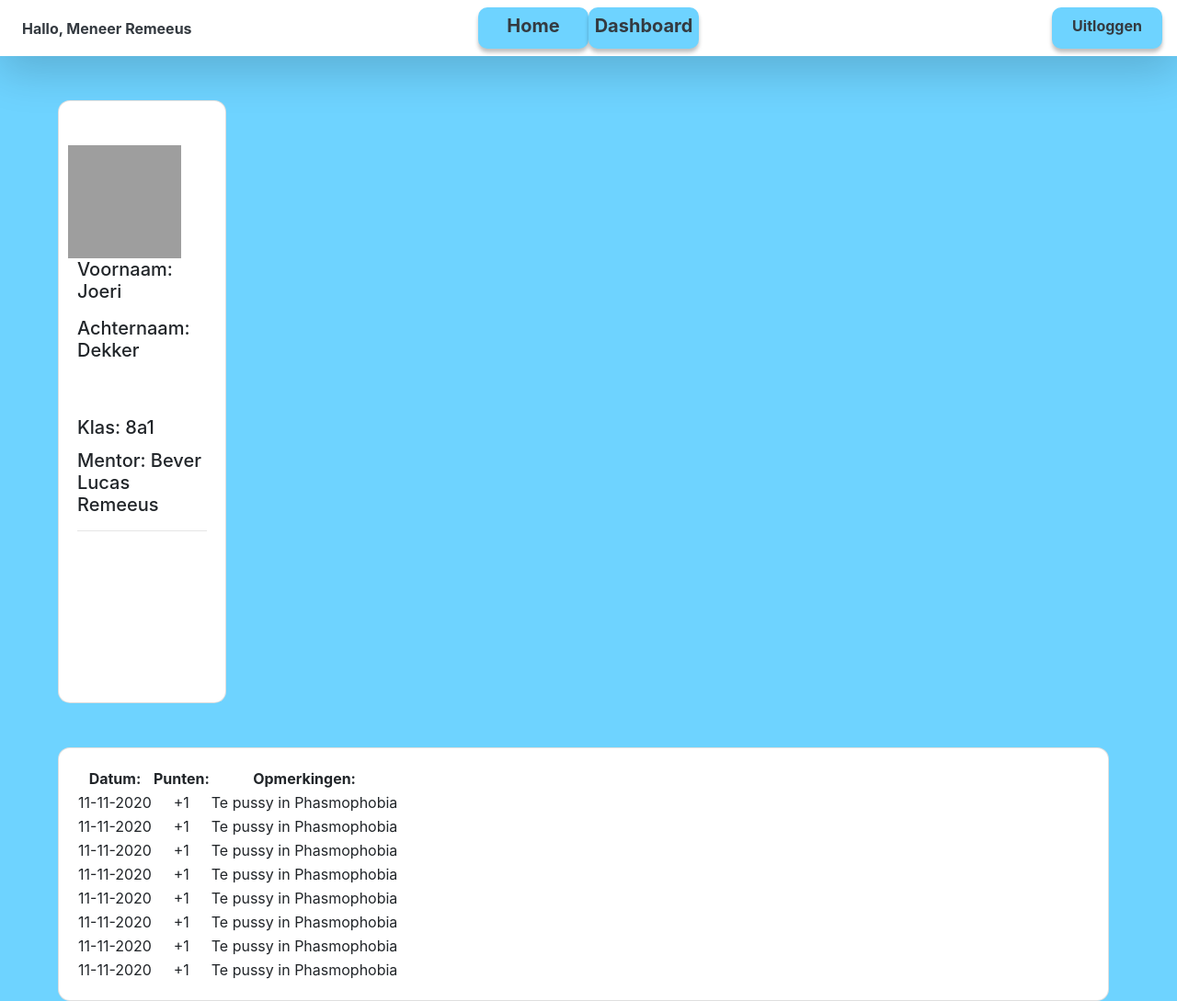
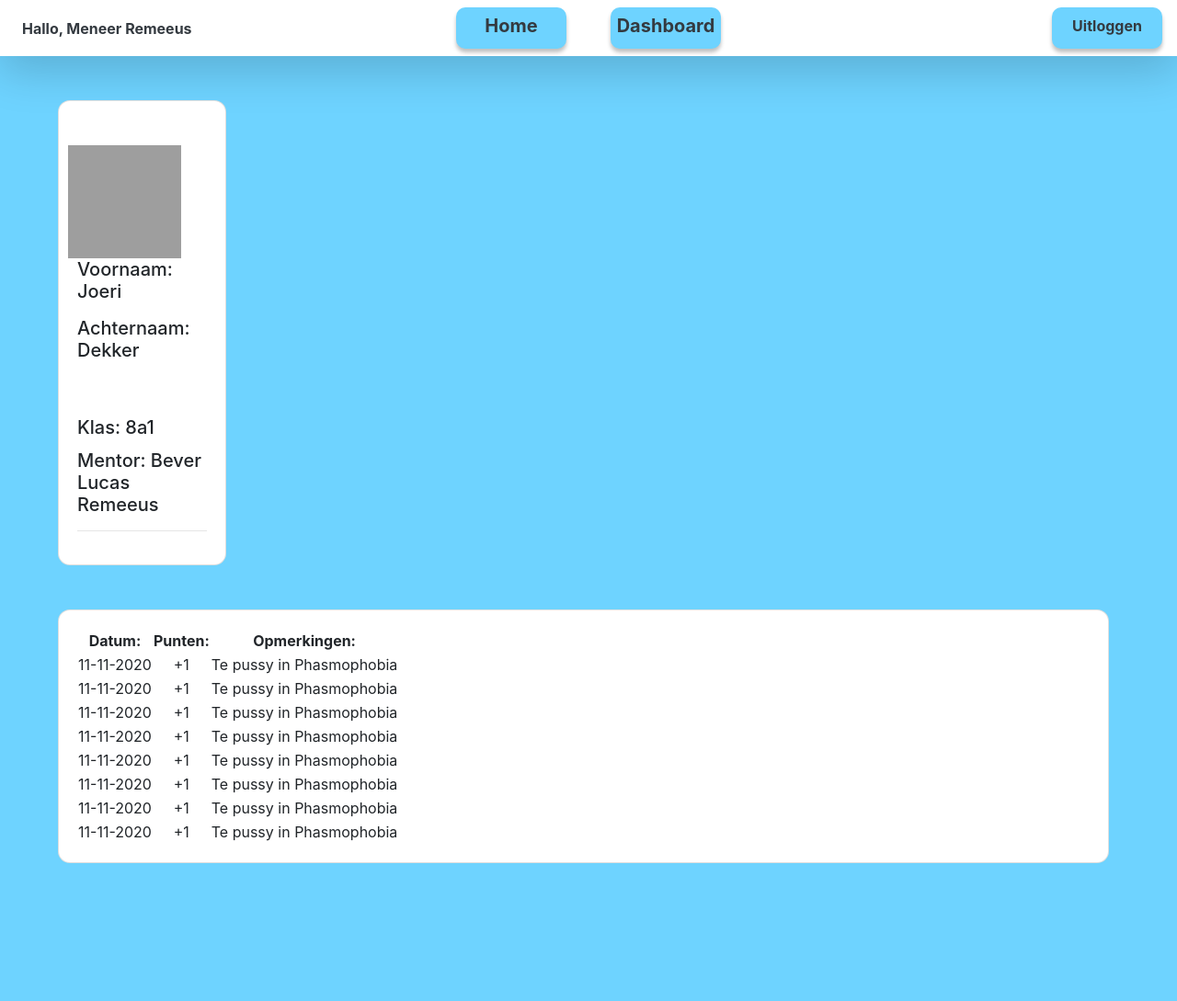
Before and after one commit to LucasRemeeus/C4-Beoordelingssysteem, a PHP site: page /PHP/detailpagina.php in a window 1280 px wide. Shown: the whole page at 92% size. After the commit the page ends 939 px from the top, so only its background shows below. Run offline with PHP 8.4, Linux system fonts and the light colour scheme; the visitor is signed in with stand-in values (Sample User, id 1); grey boxes are pictures that could not be loaded.

Commit message:
La crissa html

```diff
--- a/PHP/detailpagina.php
+++ b/PHP/detailpagina.php
@@ -41,7 +41,7 @@ if ($_SESSION['loggedin'] ===! true)
             </ul>
         </div>
         <div class="mx-auto order-0">
-            <a class="navbar-brand mx-auto text-center text-dark knop" href="dashboard.php">Home</a>
+            <a class="navbar-brand text-center text-dark mr-5 knop" href="home.php">Home</a>
             <button class="navbar-toggler" type="button" data-toggle="collapse" data-target=".dual-collapse2">
                 <span class="navbar-toggler-icon"></span>
             </button>
@@ -76,7 +76,7 @@ if ($_SESSION['loggedin'] ===! true)
                             <h5 class="card-title">Klas: 8a1</h5>
                             <h5 class="card-title">Mentor: Bever Lucas Remeeus</h5>
                             <hr>
-                            <div class="totaal">
+                            <div class="Cirkel">
 
                             </div>
                         </div>
--- a/PHP/home.php
+++ b/PHP/home.php
@@ -69,7 +69,7 @@ while ($row = $result->fetch_assoc()){ ?>
                 <div class="card corner">
                     <div class="card-vertical">
                         <div class="img-square-wrapper">
-                            <img class="float-right profile mt-5 mr-5" src="../IMG/001-cat.svg" alt="Card image cap">
+                            <a href="detailpagina.php"><img class="float-right profile mt-5 mr-5" src="../IMG/001-cat.svg" alt="Card image cap"></a>
                         </div>
                         <div class="card-body">
                             <h4 class="card-title"> <?php echo $row['Voornaam'] ." ". $row['Achternaam'] ?> </h4>
```
